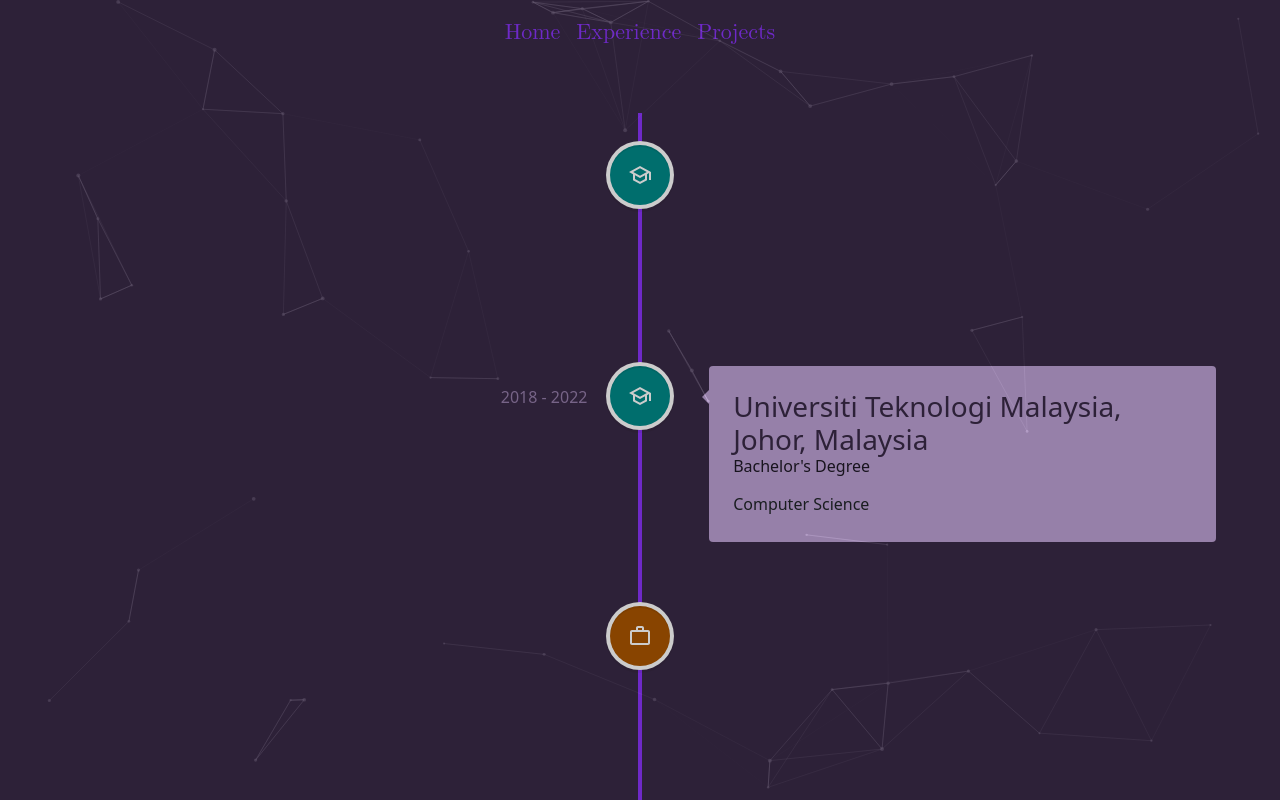
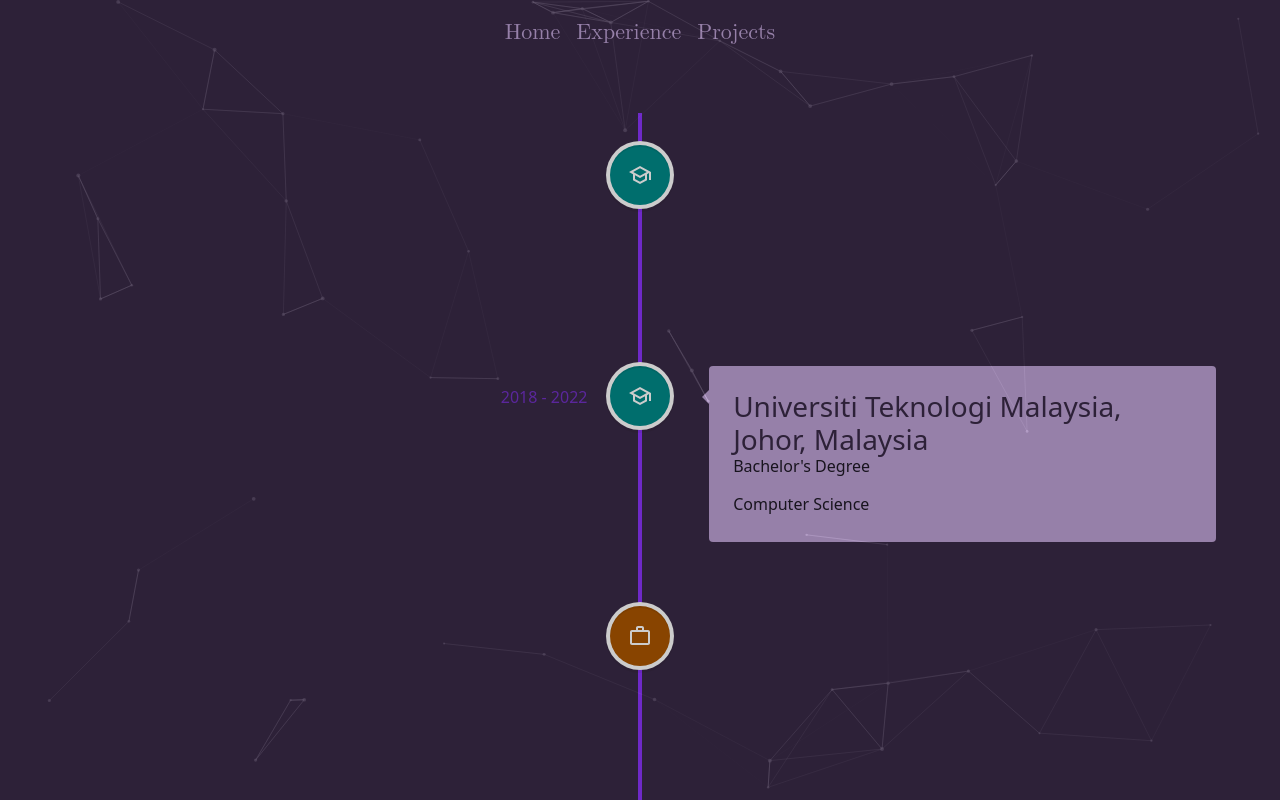
Before and after one commit to abdogomaa201099/portfolio, a React (Create React App) app: page /experience in a window 1280 px wide. Shown: the top 800 px of the page. Built offline with nearby package versions, Linux system fonts and the light colour scheme.

Commit message:
Fourth Commit

```diff
--- a/src/Components/Experience.js
+++ b/src/Components/Experience.js
@@ -61,7 +61,7 @@
                                 <h3 className="vertical-timeline-element-title">
                                     Bilarab Bin Sultan School, Bahla, Oman
                                 </h3>
-                                <p> High School Diploma</p>
+                                <p className="vertical-timeline-element-subtitle"> High School Diploma</p>
                             </div>
                         </VerticalTimelineElement>
                         <VerticalTimelineElement
@@ -80,7 +80,7 @@
                                 <h6 className="vertical-timeline-element-subtitle">
                                     Bachelor's Degree
                                 </h6>
-                                <p> Computer Science</p>
+                                <p className="vertical-timeline-element-subtitle"> Computer Science</p>
                             </div>
 
                         </VerticalTimelineElement>
@@ -118,7 +118,7 @@
                                 <h6 className="vertical-timeline-element-subtitle">
                                     Master Degree
                                 </h6>
-                                <p> Computer Science</p>
+                                <p className="vertical-timeline-element-subtitle"> Computer Science</p>
                             </div>
 
                         </VerticalTimelineElement>
@@ -136,7 +136,7 @@
                                 <h6 className="vertical-timeline-element-subtitle">
                                     Selangor, Malaysia
                                 </h6>
-                                <p> Artificial Intelligence (Deep Learning)</p>
+                                <p className="vertical-timeline-element-subtitle"> Artificial Intelligence (Deep Learning)</p>
                             </div>
 
                         </VerticalTimelineElement>
--- a/src/Components/Navb.js
+++ b/src/Components/Navb.js
@@ -11,9 +11,9 @@
         <BrowserRouter>
             <Navbar className='container-fluid d-flex justify-content-center fs-5' style={{ backgroundColor: "#392A46", fontFamily: "math" }}>
                 <Nav>
-                    <NavLink className='m-2' style={{ textDecoration: "none", color: "#8A34FA", fontSize: 22 }} exact to="/">Home</NavLink>
-                    <NavLink className='m-2' style={{ textDecoration: "none", color: "#8A34FA", fontSize: 22 }} to="/experience">Experience</NavLink>
-                    <NavLink className='m-2' style={{ textDecoration: "none", color: "#8A34FA", fontSize: 22 }} to="/projects">Projects</NavLink>
+                    <NavLink className='m-2' style={{ textDecoration: "none", color: "#BCA1D4", fontSize: 22 }} exact to="/">Home</NavLink>
+                    <NavLink className='m-2' style={{ textDecoration: "none", color: "#BCA1D4", fontSize: 22 }} to="/experience">Experience</NavLink>
+                    <NavLink className='m-2' style={{ textDecoration: "none", color: "#BCA1D4", fontSize: 22 }} to="/projects">Projects</NavLink>
                 </Nav>
             </Navbar>
             <Routes>
--- a/src/style/vertical-timeline.css
+++ b/src/style/vertical-timeline.css
@@ -1,5 +1,6 @@
 .vertical-timeline-element-date{
-    color: #BCA1D4;
+    color: #8A34FA;
+    font-size: 16px !important;
   }
 
 .vertical-timeline-element-title{
```
